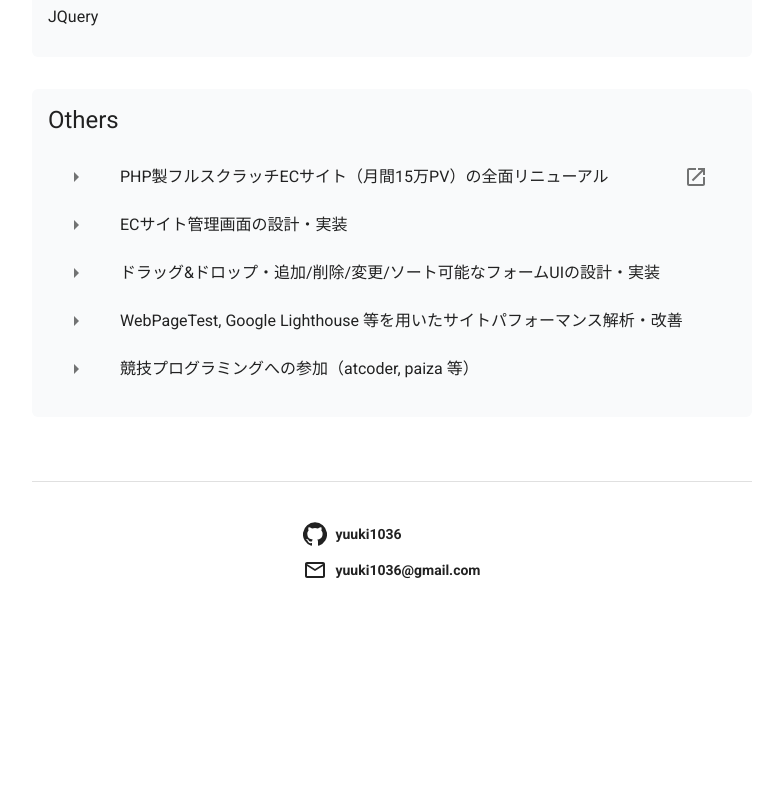
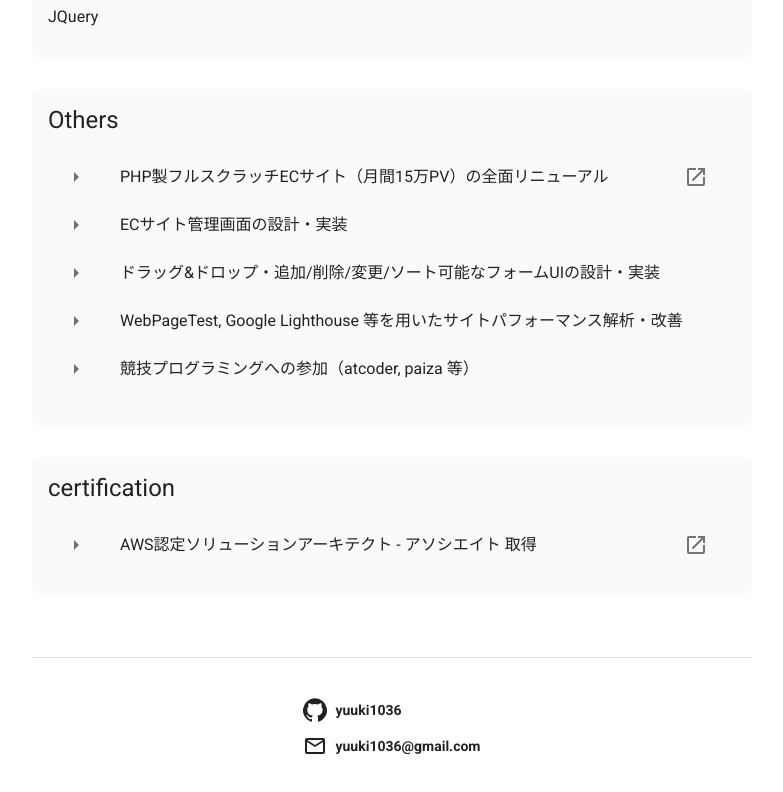
Before and after one commit to yuuki1036/nextjs-portfolio, a Next.js app: page /experience in a window 1280 px wide. Shown: the part 1036-1828 px from the top of the page, without its empty margins (248-1031 px from the left). Before the commit the page ends 1658 px from the top, so only its background shows below. Built offline with nearby package versions, Linux system fonts and the light colour scheme.

Commit message:
add certification

```diff
--- a/components/profile.tsx
+++ b/components/profile.tsx
@@ -11,7 +11,7 @@ const Profile: FC = () => {
           <p>
             WEBエンジニアです。フロントエンド/バックエンド開発・インフラ構築を経験してきました。React,
             Next.js
-            を勉強中です。またクラウド技術の学習を兼ねて、AWS認定ソリューションアーキテクトアソシエイトの資格取得を目指しています。
+            を勉強中です。クラウドの学習を兼ねてAWS認定ソリューションアーキテクトアソシエイトを取得しました。
           </p>
           <Box mt={3}>
             <Link href="/experience" passHref>
--- a/lib/skill_data.ts
+++ b/lib/skill_data.ts
@@ -105,3 +105,10 @@ export const others = [
     href: null,
   },
 ];
+
+export const certification = [
+  {
+    txt: "AWS認定ソリューションアーキテクト - アソシエイト 取得",
+    href: "https://www.credly.com/badges/122e88cb-c759-469d-908b-d5a010882623/public_url",
+  },
+];
--- a/pages/experience.tsx
+++ b/pages/experience.tsx
@@ -7,6 +7,7 @@ import SkillSet from "components/skillset";
 import { SITE_NAME } from "lib/constants";
 import {
   baseSkills,
+  certification,
   FrameworkSkills,
   others,
 } from "lib/skill_data";
@@ -44,11 +45,19 @@ const Experience = () => {
             </Box>
           </Box>
           <Box className="rounded-md bg-gray-50">
-            <Box mt={4} pt={2} pb={1} px={2}>
+            <Box mt={4} pt={2} pb={2} px={2}>
               <Typography variant="h5" component="h3">
                 Others
               </Typography>
               <OtherSkillSet skills={others} />
+            </Box>
+          </Box>
+          <Box className="rounded-md bg-gray-50">
+            <Box mt={4} pt={2} pb={1} px={2}>
+              <Typography variant="h5" component="h3">
+                certification
+              </Typography>
+              <OtherSkillSet skills={certification} />
             </Box>
           </Box>
         </Box>
```
